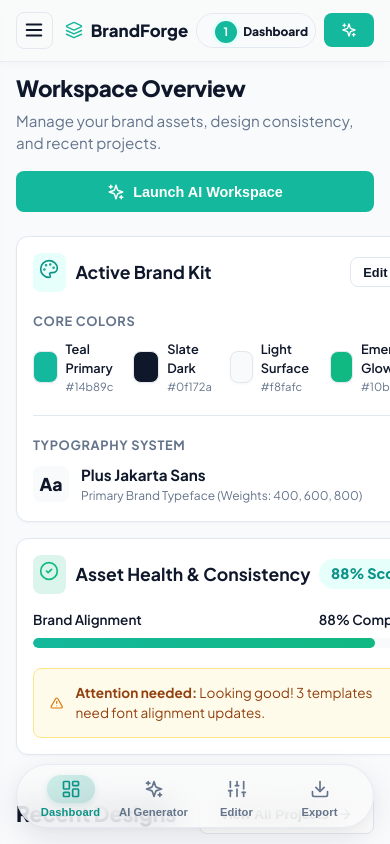
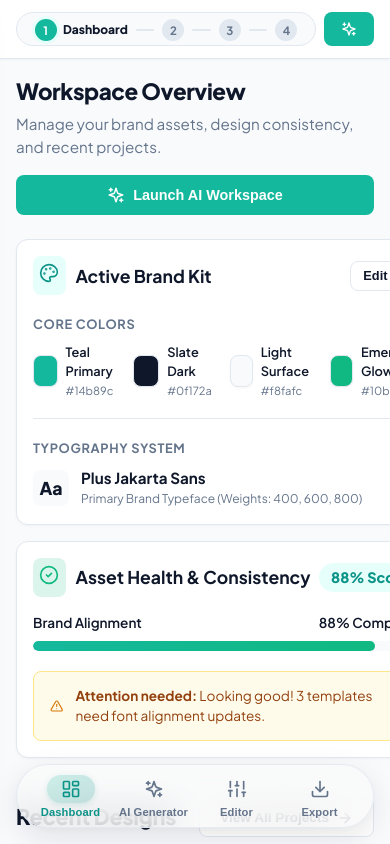
Before and after one commit to MohamedIlzam/BrandForge-app, a React (Vite) app: page / in a window 390 px wide. Shown: the top 844 px of the page. Built offline with nearby package versions, Linux system fonts and the light colour scheme.

Commit message:
feat: make top bar static, remove mobile hamburger menu, and optimize mobile AI Generator workspace

```diff
--- a/src/components/Header.tsx
+++ b/src/components/Header.tsx
@@ -11,29 +11,8 @@
     onToggleMobileMenu?: () => void;
 }
 
-export const Header: React.FC<HeaderProps> = ({ onToggleMobileMenu }) => {
+export const Header: React.FC = () => {
     const { activeView, setActiveView } = useBrandContext();
-    const [isScrolled, setIsScrolled] = React.useState(false);
-
-    React.useEffect(() => {
-        const handleScroll = () => {
-            const scrollTop = window.scrollY || document.documentElement.scrollTop || document.querySelector('.content-area')?.scrollTop || 0;
-            setIsScrolled(scrollTop > 20);
-        };
-
-        window.addEventListener('scroll', handleScroll, { passive: true });
-        const contentArea = document.querySelector('.content-area');
-        if (contentArea) {
-            contentArea.addEventListener('scroll', handleScroll, { passive: true });
-        }
-
-        return () => {
-            window.removeEventListener('scroll', handleScroll);
-            if (contentArea) {
-                contentArea.removeEventListener('scroll', handleScroll);
-            }
-        };
-    }, []);
 
     const steps: { id: ViewMode; label: string }[] = [
         { id: 'dashboard', label: 'Dashboard' },
@@ -45,21 +24,7 @@
     const currentStepIndex = steps.findIndex(s => s.id === activeView);
 
     return (
-        <header className={`header-nav ${isScrolled ? 'scrolled' : ''}`}>
-            {/* Mobile Header Brand & Hamburger Button */}
-            <div className="mobile-header-bar">
-                <button
-                    className="mobile-hamburger-btn"
-                    onClick={onToggleMobileMenu}
-                    aria-label="Open Menu"
-                >
-                    <Menu size={22} />
-                </button>
-                <div className="mobile-brand-title">
-                    <Layers size={18} color="var(--primary)" />
-                    <span>BrandForge</span>
-                </div>
-            </div>
+        <header className="header-nav">
 
             {/* Non-clickable Horizontal Workflow Stepper */}
             <div className="workflow-stepper">
--- a/src/styles/theme.css
+++ b/src/styles/theme.css
@@ -91,23 +91,10 @@
   align-items: center;
   justify-content: space-between;
   padding: 1rem 2rem;
-  background: rgba(250, 250, 250, 0.75);
-  backdrop-filter: blur(16px);
-  -webkit-backdrop-filter: blur(16px);
-  border-bottom: 1px solid rgba(226, 232, 240, 0.7);
-  box-shadow: 0 2px 10px rgba(0, 0, 0, 0.02);
-  position: sticky;
-  top: 0;
-  z-index: 100;
-  transition: all 0.3s cubic-bezier(0.16, 1, 0.3, 1);
-}
-
-.header-nav.scrolled {
-  background: rgba(250, 250, 250, 0.45);
-  backdrop-filter: blur(24px);
-  -webkit-backdrop-filter: blur(24px);
-  border-bottom-color: rgba(226, 232, 240, 0.4);
-  box-shadow: 0 4px 20px rgba(0, 0, 0, 0.05);
+  background: var(--bg-card);
+  border-bottom: 1px solid var(--border-light);
+  box-shadow: var(--shadow-sm);
+  position: static;
 }
 
 .brand-logo {
@@ -451,22 +438,11 @@
 
   /* Mobile Header Navigation */
   .header-nav {
-    position: fixed;
-    top: 0;
-    left: 0;
-    right: 0;
+    position: static;
     padding: 0.75rem 1rem;
     gap: 0.5rem;
-    z-index: 950;
-    background: rgba(250, 250, 250, 0.75);
-    backdrop-filter: blur(16px);
-    -webkit-backdrop-filter: blur(16px);
-    border-bottom: 1px solid rgba(226, 232, 240, 0.7);
-    box-shadow: 0 2px 10px rgba(0, 0, 0, 0.03);
-  }
-
-  .mobile-header-bar {
-    display: flex;
+    background: var(--bg-card);
+    border-bottom: 1px solid var(--border-light);
   }
 
   .workflow-stepper {
@@ -522,7 +498,7 @@
   }
 
   .content-area {
-    padding: 4.5rem 1rem 5.5rem 1rem;
+    padding: 1rem 1rem 5.5rem 1rem;
   }
 
   .page-header {
@@ -539,6 +515,27 @@
   .grid-2,
   .grid-3,
   .grid-4 {
+    grid-template-columns: 1fr;
+    gap: 1rem;
+  }
+}
+
+/* AI Workspace Responsive Grid */
+.ai-workspace-grid {
+  display: grid;
+  grid-template-columns: 1.1fr 1fr 1.2fr;
+  gap: 1.5rem;
+  align-items: stretch;
+}
+
+@media (max-width: 1024px) {
+  .ai-workspace-grid {
+    grid-template-columns: 1fr 1fr;
+  }
+}
+
+@media (max-width: 768px) {
+  .ai-workspace-grid {
     grid-template-columns: 1fr;
     gap: 1rem;
   }
--- a/src/views/AIGenerationWorkspaceView.tsx
+++ b/src/views/AIGenerationWorkspaceView.tsx
@@ -94,9 +94,9 @@
             </div>
 
             {/* Main 3-Column Workspace */}
-            <div className="grid-3" style={{ gridTemplateColumns: '1.1fr 1fr 1.2fr', alignItems: 'stretch' }}>
+            <div className="ai-workspace-grid">
                 {/* Left Column: Dedicated AI Prompt Space Card */}
-                <div className="card" style={{ display: 'flex', flexDirection: 'column', minHeight: 540 }}>
+                <div className="card" style={{ display: 'flex', flexDirection: 'column' }}>
                     <div className="card-header" style={{ marginBottom: '1rem' }}>
                         <div style={{ display: 'flex', alignItems: 'center', gap: '0.5rem' }}>
                             <Wand2 size={20} color="var(--primary)" />
```
